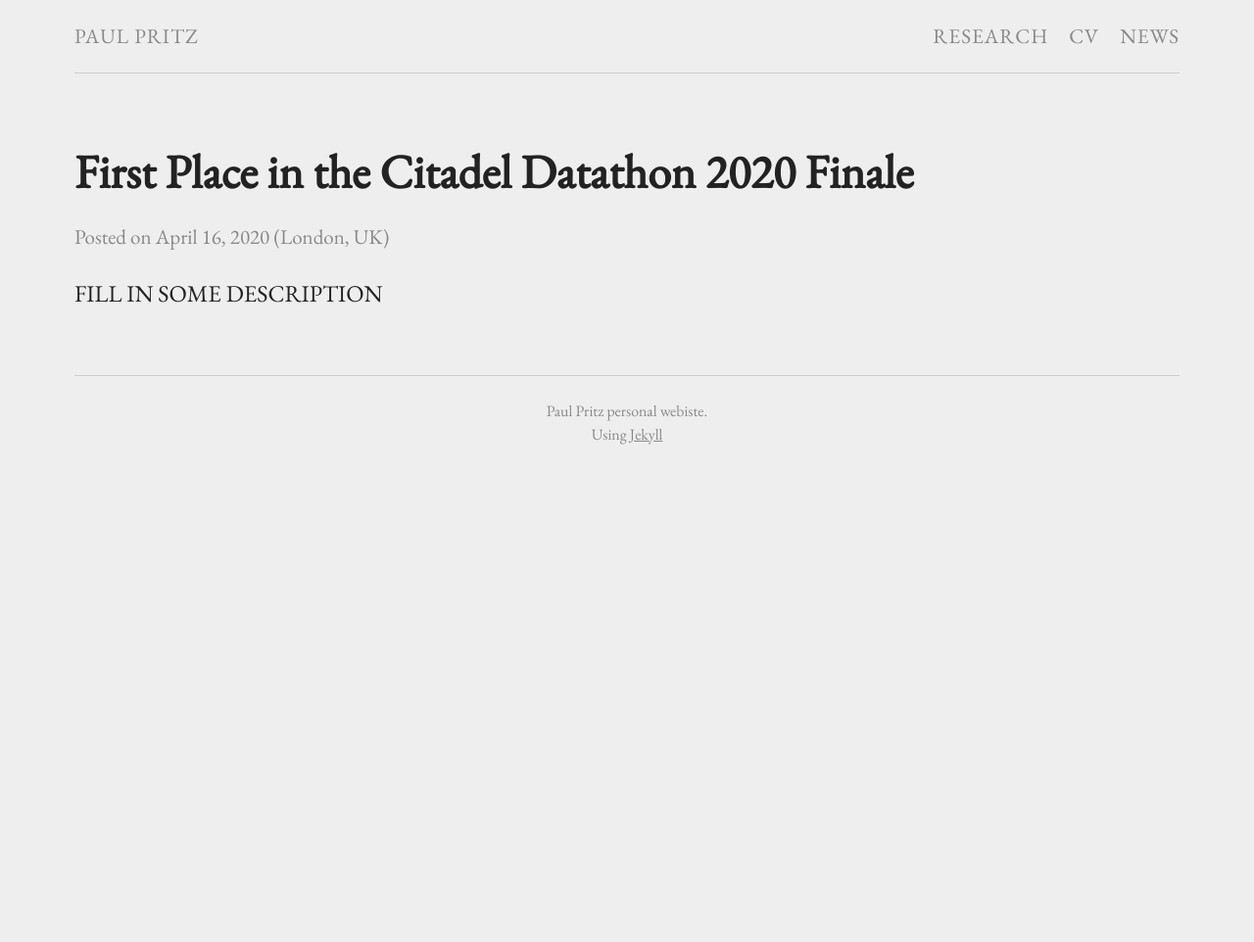
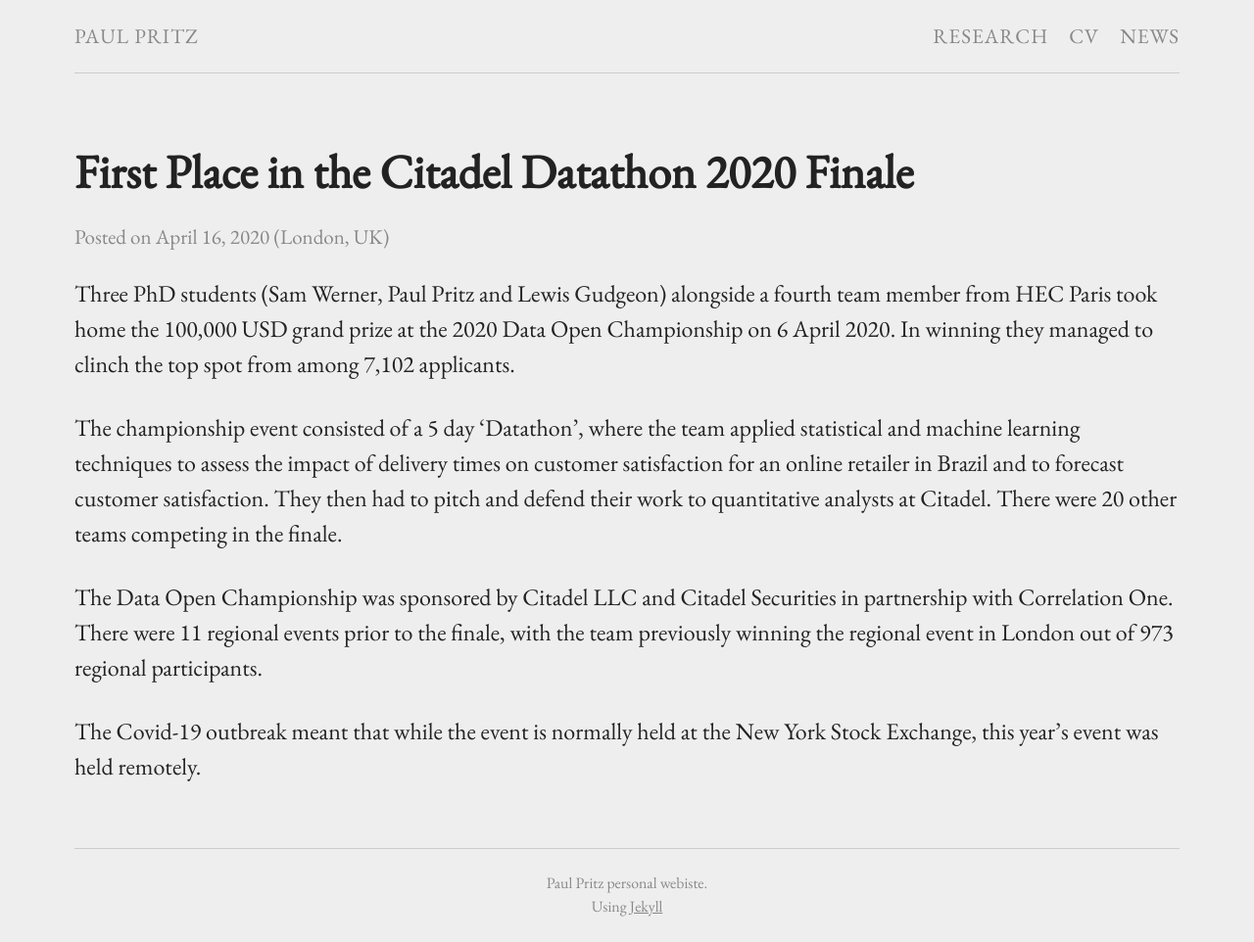
Before and after one commit to pauljpritz-zz/pauljpritz.github.io, a Jekyll site: the page built from _posts/2020-04-16-First-Place-in-Citadel-Datathon.md, in a window 1280 px wide. Shown: the whole page at 98% size. Built offline with Jekyll 4.4.1, drawn with Linux system fonts in a browser that asks for light colours; before the commit the page ends 900 px from its top, so only the background shows below that.

Commit message:
post for citadel event updated

```diff
--- a/_posts/2020-04-16-First-Place-in-Citadel-Datathon.md
+++ b/_posts/2020-04-16-First-Place-in-Citadel-Datathon.md
@@ -4,4 +4,10 @@
 location: "London, UK"
 ---
 
-FILL IN SOME DESCRIPTION
+Three PhD students (Sam Werner, Paul Pritz and Lewis Gudgeon) alongside a fourth team member from HEC Paris took home the 100,000 USD grand prize at the 2020 Data Open Championship on 6 April 2020. In winning they managed to clinch the top spot from among 7,102 applicants.
+
+The championship event consisted of a 5 day ‘Datathon’, where the team applied statistical and machine learning techniques to assess the impact of delivery times on customer satisfaction for an online retailer in Brazil and to forecast customer satisfaction. They then had to pitch and defend their work to quantitative analysts at Citadel. There were 20 other teams competing in the finale.
+
+The Data Open Championship was sponsored by Citadel LLC and Citadel Securities in partnership with Correlation One. There were 11 regional events prior to the finale, with the team previously winning the regional event in London out of 973 regional participants.
+
+The Covid-19 outbreak meant that while the event is normally held at the New York Stock Exchange, this year’s event was held remotely.
```
